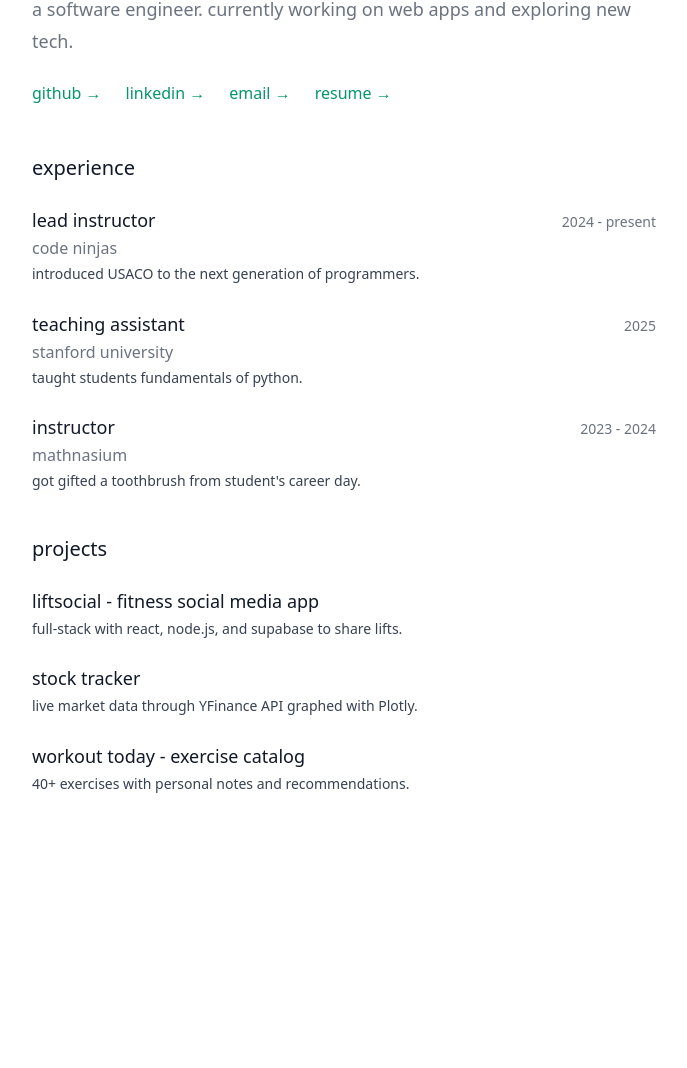
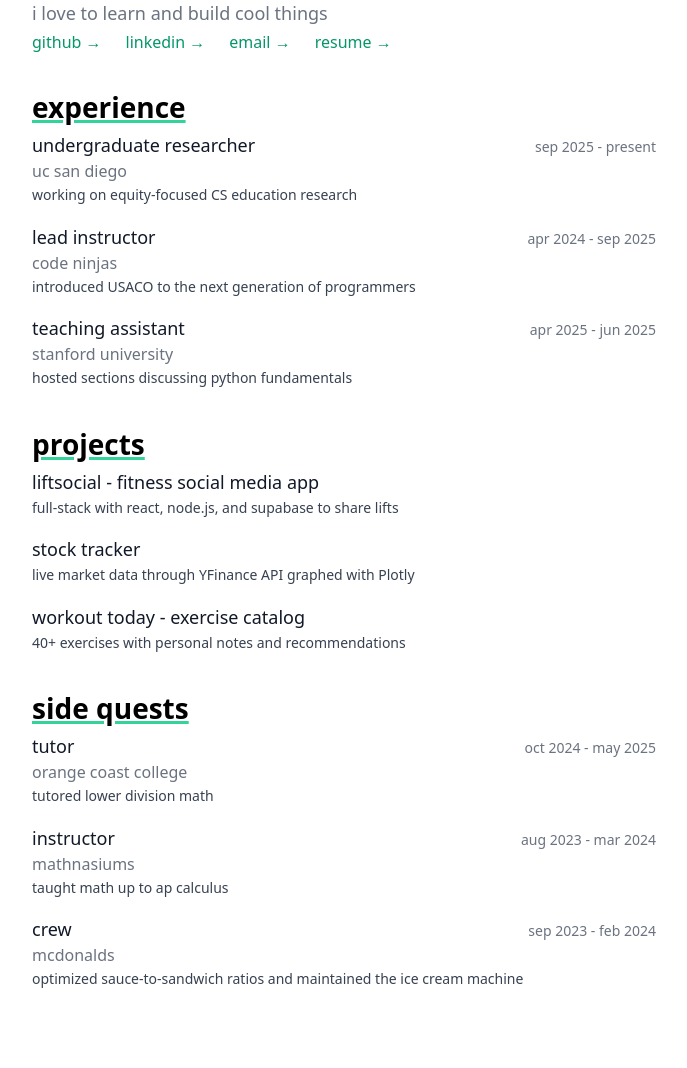
Before and after one commit to sbui056/personal-website, a website built with Vite: page index.html in a window 1280 px wide. Shown: the part 348-1416 px from the top of the page, without its empty margins (296-983 px from the left). Before the commit the page ends 1232 px from the top, so only its background shows below. Built offline with nearby package versions, Linux system fonts and the light colour scheme.

Commit message:
update spacing and info. add side quests and resume.

```diff
--- a/index.html
+++ b/index.html
@@ -24,9 +24,8 @@
       <h1>
         hey, i'm <span class="name">steven</span>
       </h1>
-      <p>
-        a software engineer. currently working on web apps and exploring new tech.
-      </p>
+      <p> a software engineer and a junior studying cs @ ucsd </p>
+      <p> i love to learn and build cool things</p>
 
       <div class="links">
         <a href="https://github.com/sbui056" target="_blank" rel="noopener">
@@ -38,7 +37,7 @@
         <a href="mailto:sbui056@gmail.com">
           email →
         </a>
-        <a href="/resume.pdf" target="_blank">
+        <a href="/Steven_Bui_Resume.pdf" target="_blank">
           resume →
         </a>
       </div>
@@ -47,39 +46,39 @@
     <section class="section">
       <h2>experience</h2>
       <div class="items">
+
+        <div class="item">
+          <div class="item-header">
+            <h3>undergraduate researcher</h3>
+            <span class="item-date">sep 2025 - present</span>
+          </div>
+          <p class="item-company">uc san diego</p>
+          <p class="item-description">
+            working on equity-focused CS education research
+          </p>
+        </div>
+
         <div class="item">
           <div class="item-header">
             <h3>lead instructor</h3>
-            <span class="item-date">2024 - present</span>
+            <span class="item-date">apr 2024 - sep 2025</span>
           </div>
           <p class="item-company">code ninjas</p>
           <p class="item-description">
-            introduced USACO to the next generation of programmers.
+            introduced USACO to the next generation of programmers
           </p>
         </div>
 
         <div class="item">
           <div class="item-header">
             <h3>teaching assistant</h3>
-            <span class="item-date">2025</span>
+            <span class="item-date">apr 2025 - jun 2025</span>
           </div>
           <p class="item-company">stanford university</p>
           <p class="item-description">
-            taught students fundamentals of python.
+            hosted sections discussing python fundamentals
           </p>
         </div>
-
-        <div class="item">
-          <div class="item-header">
-            <h3>instructor</h3>
-            <span class="item-date">2023 - 2024</span>
-          </div>
-          <p class="item-company">mathnasium</p>
-          <p class="item-description">
-            got gifted a toothbrush from student's career day.
-          </p>
-        </div>
-
       </div>
     </section>
 
@@ -92,7 +91,7 @@
             <span class="item-date"></span>
           </div>
           <p class="item-description">
-            full-stack with react, node.js, and supabase to share lifts.
+            full-stack with react, node.js, and supabase to share lifts
           </p>
         </div>
 
@@ -102,7 +101,7 @@
             <span class="item-date"></span>
           </div>
           <p class="item-description">
-            live market data through YFinance API graphed with Plotly.
+            live market data through YFinance API graphed with Plotly
           </p>
         </div>
 
@@ -112,11 +111,51 @@
             <span class="item-date"></span>
           </div>
           <p class="item-description">
-            40+ exercises with personal notes and recommendations.
+            40+ exercises with personal notes and recommendations
           </p>
         </div>
       </div>
     </section>
+
+    <section class="section">
+      <h2>side quests</h2>
+      <div class="items">
+
+        <div class="item">
+          <div class="item-header">
+            <h3>tutor</h3>
+            <span class="item-date">oct 2024 - may 2025</span>
+          </div>
+          <p class="item-company">orange coast college</p>
+          <p class="item-description">
+            tutored lower division math
+          </p>
+        </div>
+
+        <div class="item">
+          <div class="item-header">
+            <h3>instructor</h3>
+            <span class="item-date">aug 2023 - mar 2024</span>
+          </div>
+          <p class="item-company">mathnasiums</p>
+          <p class="item-description">
+            taught math up to ap calculus
+          </p>
+        </div>
+
+        <div class="item">
+          <div class="item-header">
+            <h3>crew</h3>
+            <span class="item-date">sep 2023 - feb 2024</span>
+          </div>
+          <p class="item-company">mcdonalds</p>
+          <p class="item-description">
+            optimized sauce-to-sandwich ratios and maintained the ice cream machine
+          </p>
+        </div>
+      </div>
+    </section>
+
 
   </div>
 
--- a/src/style.css
+++ b/src/style.css
@@ -63,14 +63,13 @@ body.dark {
 
 /* Header */
 .header {
-  margin-bottom: 3rem;
+  margin-bottom: 2rem;
 }
 
 .header h1 {
   font-size: 2.25rem;
   font-weight: 300;
   color: #111827;
-  margin-bottom: 1rem;
 }
 
 .dark .header h1 {
@@ -88,8 +87,8 @@ body.dark {
 .header p {
   font-size: 1.125rem;
   color: #6b7280;
-  margin-bottom: 1.5rem;
-  line-height: 1.75;
+  margin-bottom: 0.5rem;
+  line-height: 1;
 }
 
 .dark .header p {
@@ -122,14 +121,17 @@ body.dark {
 
 /* Sections */
 .section {
-  margin-bottom: 2.5rem;
+  margin-bottom: 2rem;
 }
 
 .section h2 {
-  font-size: 1.25rem;
-  font-weight: 500;
-  color: #111827;
-  margin-bottom: 1.5rem;
+  font-size: 1.75rem;
+  font-weight: 550;
+  color: black;
+  margin-bottom: 0.25rem;
+  text-decoration-line: underline;
+  text-decoration-color: #34d399;
+  text-decoration-thickness: 3px;
 }
 
 .dark .section h2 {
@@ -140,7 +142,7 @@ body.dark {
 .items {
   display: flex;
   flex-direction: column;
-  gap: 1.5rem;
+  gap: 1rem;
 }
 
 .item {
@@ -152,7 +154,6 @@ body.dark {
   display: flex;
   justify-content: space-between;
   align-items: baseline;
-  margin-bottom: 0.125rem;
 }
 
 .item h3 {
@@ -176,7 +177,6 @@ body.dark {
 
 .item-company {
   color: #6b7280;
-  margin-bottom: 0.125rem;
 }
 
 .dark .item-company {
```
Also changed, not shown: 1 other file.
